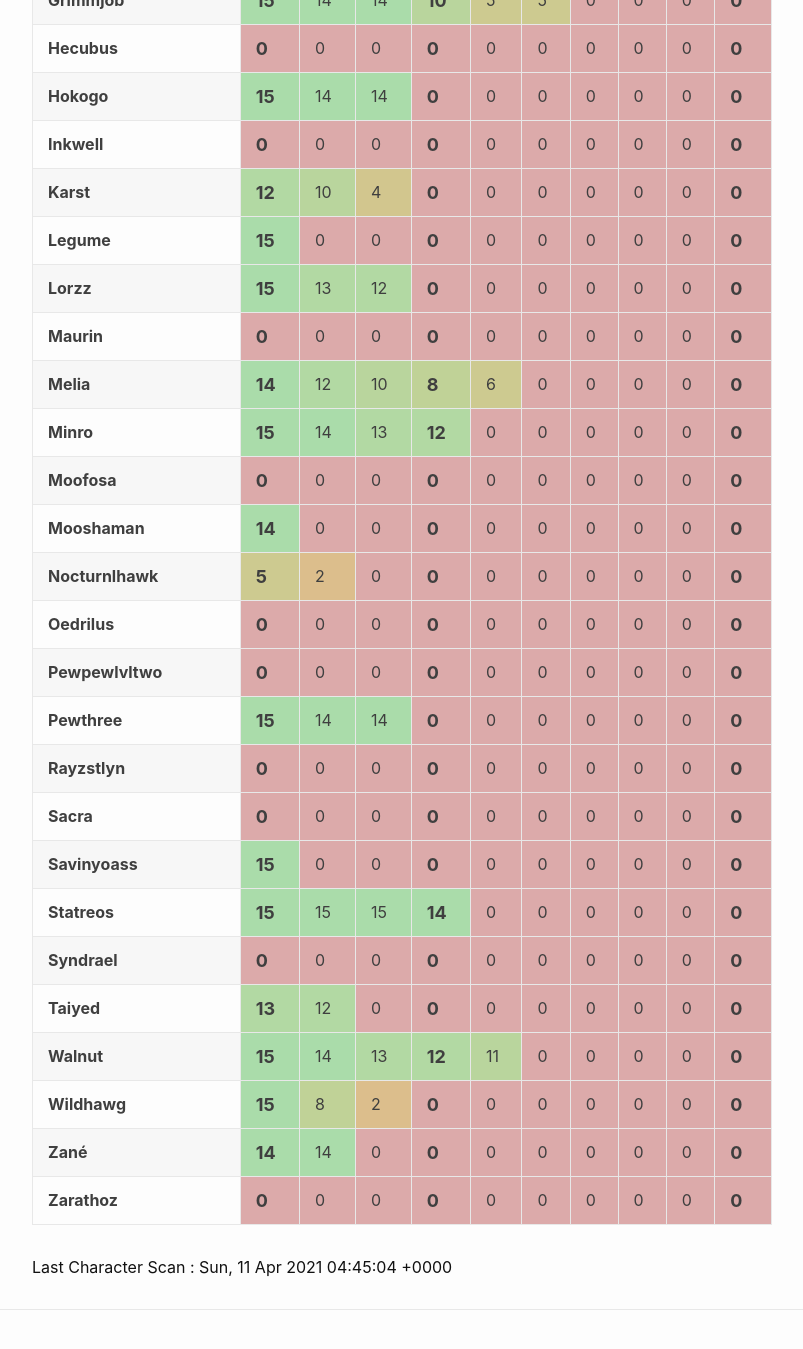
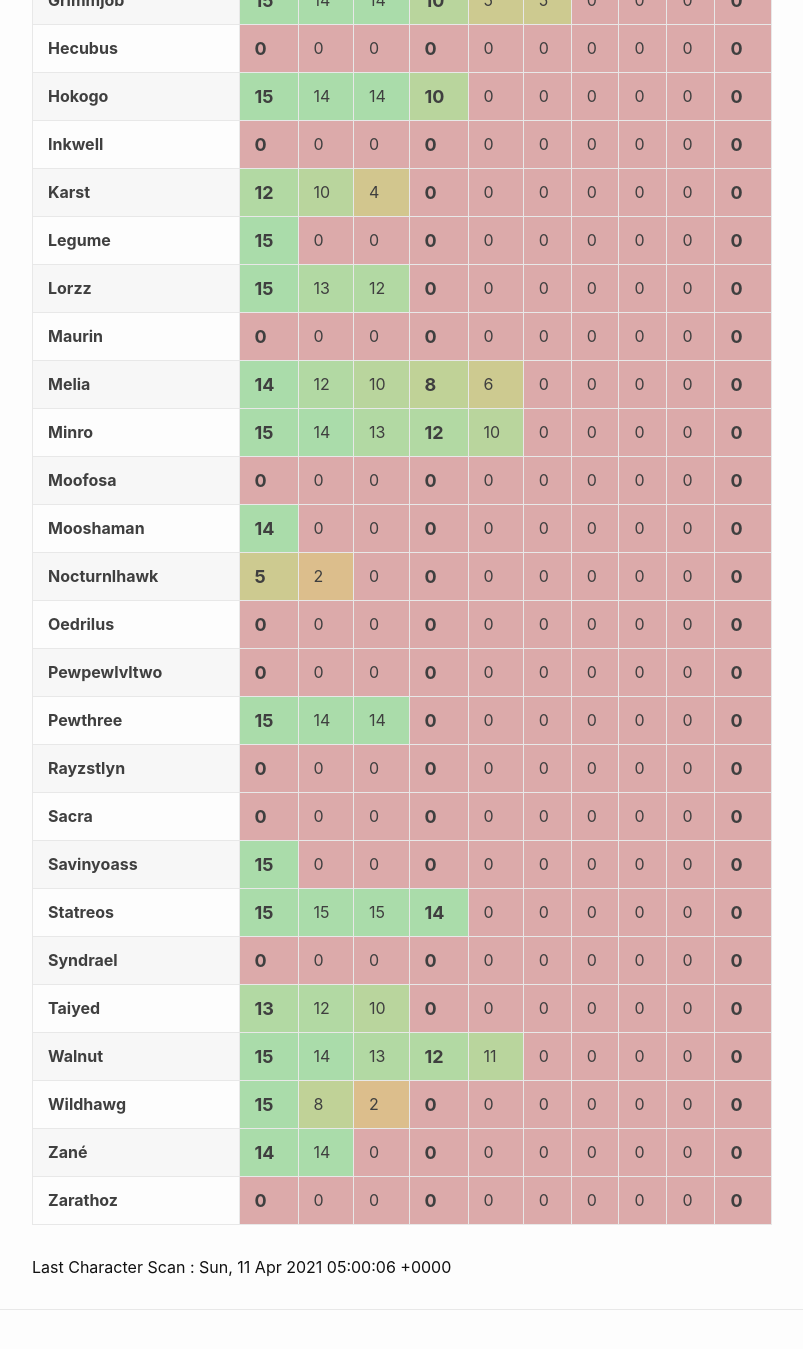
Before and after one commit to eldertribunal/keystonetracker, a Jekyll site: the page built from weekly.md, in a window 1280 px wide and 1400 px high, scrolled down 890 px. Shown: the top 1349 px of the window, without its empty margins (126-929 px from the left). Built offline with Jekyll 4.4.1, drawn with Linux system fonts in a browser that asks for light colours.

Commit message:
auto scan Sun Apr 11 05:00:53 UTC 2021

```diff
--- a/_data/scanned.json
+++ b/_data/scanned.json
@@ -1,3 +1,3 @@
 {
-  "timestamp": 1618116304
+  "timestamp": 1618117206
 }
--- a/_data/weekly.json
+++ b/_data/weekly.json
@@ -201,7 +201,7 @@
       14,
       13,
       12,
-      0,
+      10,
       0,
       0,
       0,
@@ -214,7 +214,7 @@
     "dungeons": [
       13,
       12,
-      0,
+      10,
       0,
       0,
       0,
@@ -485,7 +485,7 @@
       15,
       14,
       14,
-      0,
+      10,
       0,
       0,
       0,
```
